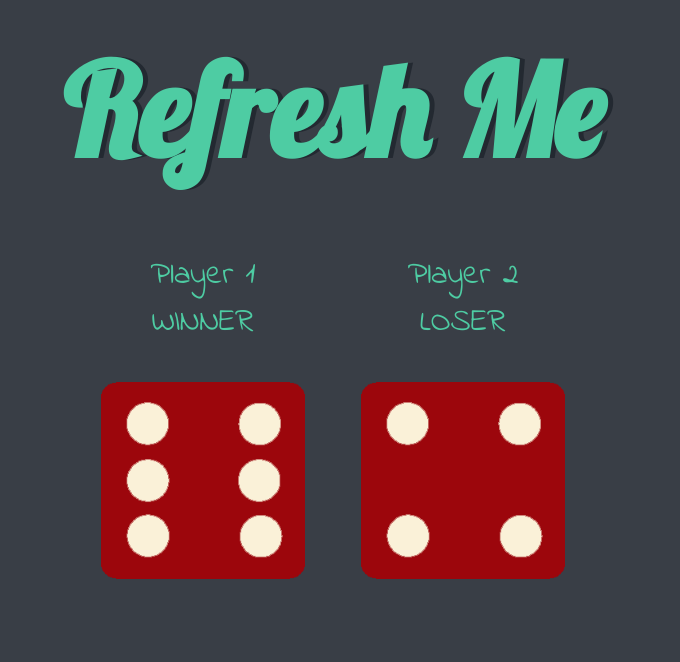
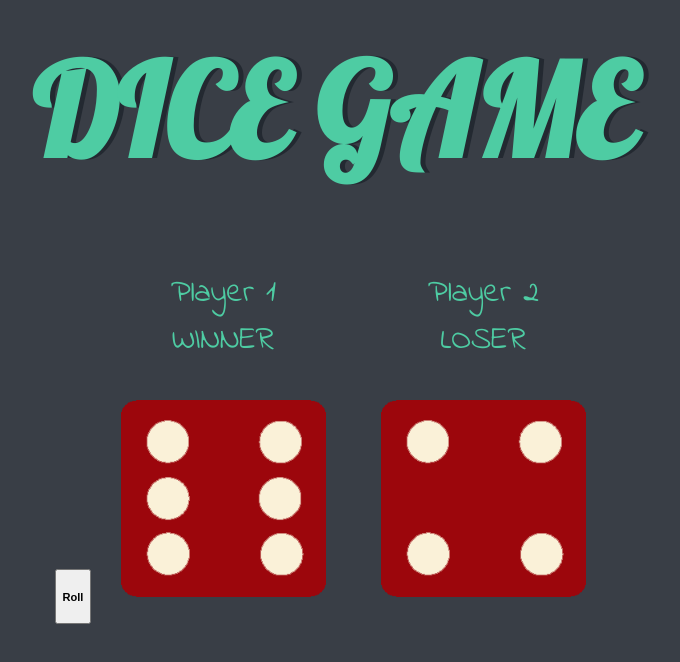
Before and after one commit to iamVedanta/new-dice, a plain HTML site: page index.html in a window 1280 px wide. Shown: the whole page, without its empty margins (307-987 px from the left). Drawn offline with Linux system fonts and the light colour scheme.

Commit message:
add button

```diff
--- a/index.html
+++ b/index.html
@@ -10,8 +10,8 @@
   <body>
 
     <div class="container">
-      <h1>Refresh Me</h1>
-
+      <h1>DICE GAME</h1><br>
+    <button class="btn"> <h5> Roll<h5> </button>
       <div class="dice">
         <p id ="player1">Player 1</p>
         <img id="img1" src="images\dice1.png">
```
